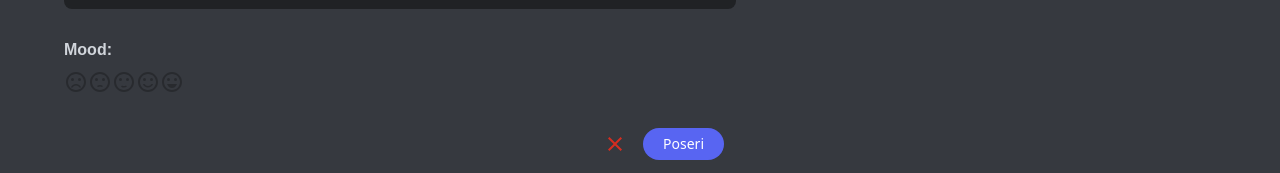
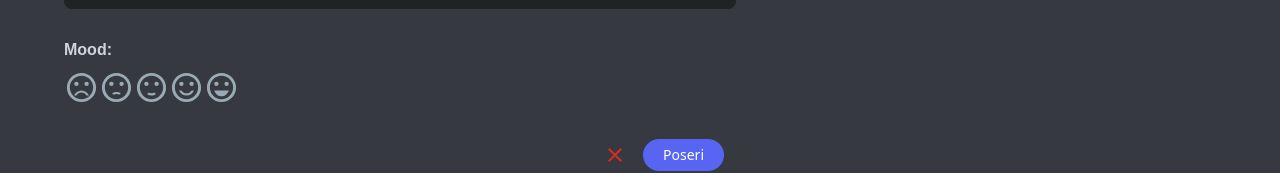
Before and after one commit to marinkres/search, a Next.js app: page /create-prompt in a window 1280 px wide. Shown: the part 607-780 px from the top of the page. Built offline with nearby package versions, Linux system fonts and the light colour scheme; no server answers.

Commit message:
rating size

```diff
--- a/components/Form.jsx
+++ b/components/Form.jsx
@@ -11,29 +11,29 @@ import { styled } from '@mui/material/styles';
 
 const StyledRating = styled(Rating)(({ theme }) => ({
   '& .MuiRating-iconEmpty .MuiSvgIcon-root': {
-    color: theme.palette.action.disabled,
+    color: '#99aab5',
   },
 }));
 
 const customIcons = {
   1: {
-    icon: <SentimentVeryDissatisfiedIcon color="error" />,
+    icon: <SentimentVeryDissatisfiedIcon color="error" fontSize="large"/>,
     label: 'Very Dissatisfied',
   },
   2: {
-    icon: <SentimentDissatisfiedIcon color="error" />,
+    icon: <SentimentDissatisfiedIcon color="error" fontSize="large"/>,
     label: 'Dissatisfied',
   },
   3: {
-    icon: <SentimentSatisfiedIcon color="warning" />,
+    icon: <SentimentSatisfiedIcon color="warning" fontSize="large"/>,
     label: 'Neutral',
   },
   4: {
-    icon: <SentimentSatisfiedAltIcon color="success" />,
+    icon: <SentimentSatisfiedAltIcon color="success" fontSize="large"/>,
     label: 'Satisfied',
   },
   5: {
-    icon: <SentimentVerySatisfiedIcon color="success" />,
+    icon: <SentimentVerySatisfiedIcon color="success" fontSize="large"/>,
     label: 'Very Satisfied',
   },
 };
@@ -106,6 +106,7 @@ const Form = ({ type, post, setPost, submitting, handleSubmit }) => {
      }}
      IconContainerComponent={IconContainer}
      getLabelText={(value) => customIcons[value].label}
+     size="large"
    />
  </div>
  </label>
--- a/components/PromptCard.jsx
+++ b/components/PromptCard.jsx
@@ -22,23 +22,23 @@ const StyledRating = styled(Rating)(({ theme }) => ({
 
 const customIcons = {
   1: {
-    icon: <SentimentVeryDissatisfiedIcon color="error" />,
+    icon: <SentimentVeryDissatisfiedIcon color="error" fontSize="small" />,
     label: 'Very Dissatisfied',
   },
   2: {
-    icon: <SentimentDissatisfiedIcon color="error" />,
+    icon: <SentimentDissatisfiedIcon color="error" fontSize="small"/>,
     label: 'Dissatisfied',
   },
   3: {
-    icon: <SentimentSatisfiedIcon color="warning" />,
+    icon: <SentimentSatisfiedIcon color="warning" fontSize="small"/>,
     label: 'Neutral',
   },
   4: {
-    icon: <SentimentSatisfiedAltIcon color="success" />,
+    icon: <SentimentSatisfiedAltIcon color="success" fontSize="small"/>,
     label: 'Satisfied',
   },
   5: {
-    icon: <SentimentVerySatisfiedIcon color="success" />,
+    icon: <SentimentVerySatisfiedIcon color="success" fontSize="small"/>,
     label: 'Very Satisfied',
   },
 };
@@ -133,6 +133,7 @@ const PromptCard = ({ post, handleEdit, handleDelete, handleTagClick }) => {
      readOnly
      IconContainerComponent={IconContainer}
      getLabelText={(value) => customIcons[value]?.label ?? ''}
+     size="small"
    />
  <p
  className='font-inter text-sm bluemoje cursor-pointer'
```
